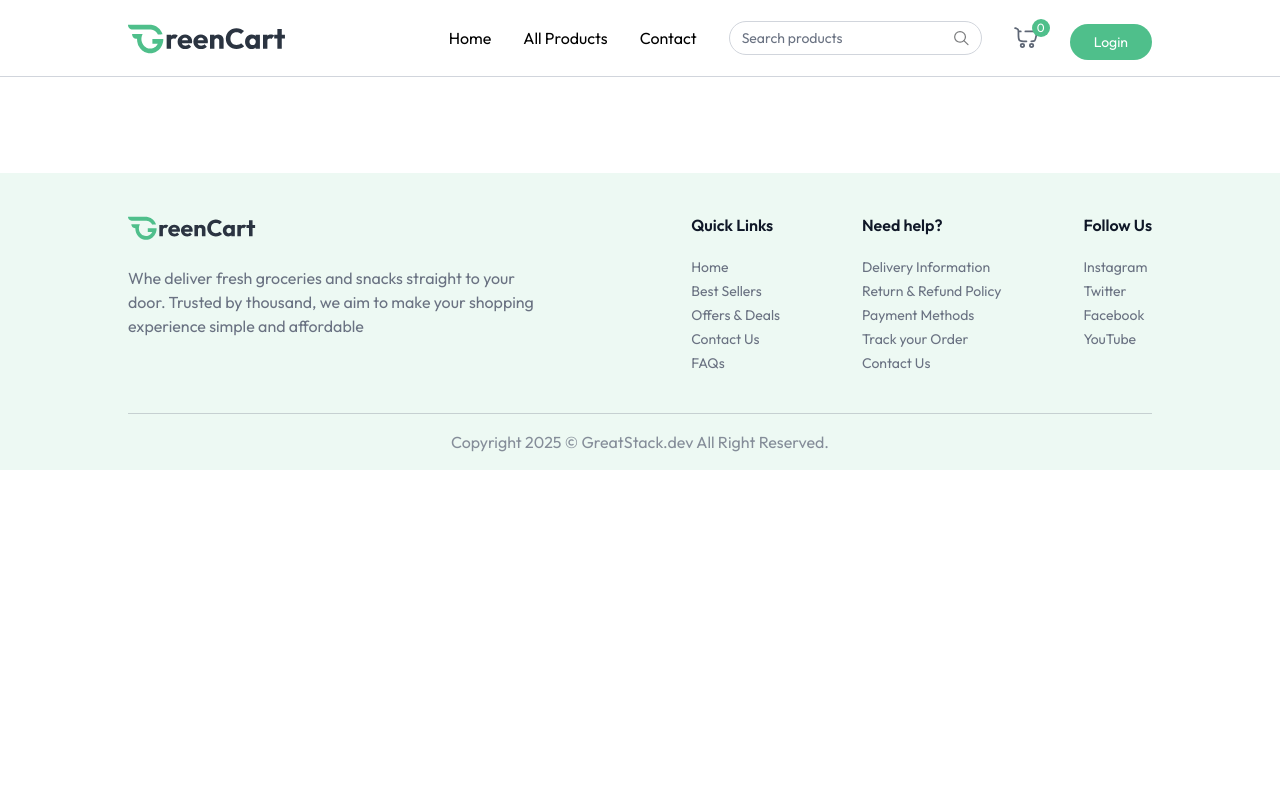
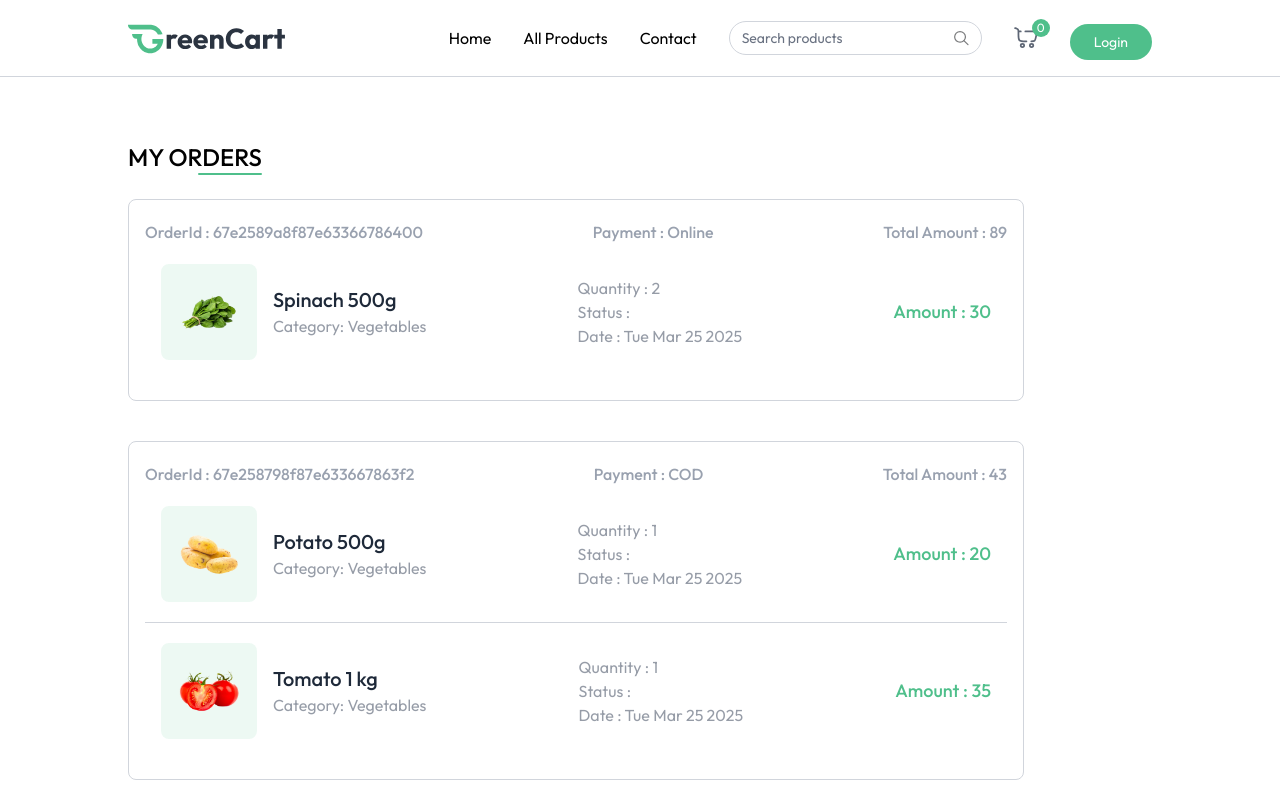
Before and after one commit to Warano02/Greencard_front, a React (Vite) app: page /my-orders in a window 1280 px wide. Shown: the top 800 px of the page. Built offline with nearby package versions, Linux system fonts and the light colour scheme.

Commit message:
my orders

```diff
--- a/src/App.jsx
+++ b/src/App.jsx
@@ -11,6 +11,7 @@
 import ProductsDetails from './pages/ProductsDetails'
 import Card from './pages/Card'
 import AddAddress from './pages/AddAddress'
+import MyOrders from './pages/MyOrders'
 function App() {
   const isSellerPath = useLocation().pathname.includes("seller")
   const { showUserLogin } = useAppContext()
@@ -24,6 +25,7 @@
           <Route path="/" element={<Home />} />
           <Route path="/products" element={<AllProducts />} />
           <Route path="/cart" element={<Card />} />
+          <Route path="/my-orders" element={<MyOrders />} />
           <Route path="/add-address" element={<AddAddress />} />
           <Route path="/products/:category" element={<ProductCategory />} />
           <Route path="/products/:category/:id" element={<ProductsDetails />} />
--- /dev/null
+++ b/src/pages/MyOrders.jsx
@@ -0,0 +1,54 @@
+import React, { useEffect, useState } from 'react'
+import { useAppContext } from '../context/AppContext'
+import { dummyOrders } from '../assets/assets'
+
+function MyOrders() {
+    const [myOrders, setMyOrders] = useState([])
+    const { currency } = useAppContext()
+    const fetchMyOrders = async () => {
+        setMyOrders(dummyOrders)
+    }
+    useEffect(() => {
+        fetchMyOrders()
+    }, [])
+    return (
+        <div className='mt-16 pb-16'>
+            <div className='flex flex-col items-end w-max mb-6'>
+                <p className='text-2xl font-medium uppercase'>My Orders</p>
+                <div className='w-16 h-0.5 bg-primary rounded-full'></div>
+            </div>
+            {myOrders.map((order, index) => (
+                <div className='border border-gray-300 rounded-lg mb-10 p-4 py-5 max-w-4xl' key={index}>
+                    <p className='flex justify-between md:items-center text-gray-400 md:font-medium max-md:flex-col'>
+                        <span>OrderId : {order._id} </span>
+                        <span>Payment : {order.paymentType} </span>
+                        <span>Total Amount : {currency} {order.amount} </span>
+                    </p>
+                    {order.items.map((item, index) => (
+                        <div key={index}
+                            className={`relative bg-white text-gray-500/70 ${order.items.length !== index + 1 && "border-b"} border-gray-300 flex flex-col md:flex-row md:items-center justify-between p-4 py-5 md:gap-16 w-full max-w-4xl`} >
+                            <div className='flex items-center mb-4 md:mb-0'>
+                                <div className='bg-primary/10 p-4 rounded-lg'>
+                                    <img src={item.product.image[0]} alt="product Image" className='w-16 h-16' />
+                                </div>
+                                <div className='ml-4'>
+                                    <h2 className='text-xl font-medium text-gray-800'>{item.product.name} </h2>
+                                    <p>Category: {item.product.category} </p>
+                                </div>
+                            </div>
+                            <div className='flex flex-col justify-center md:ùl-8 mb-4 md:mb-0'>
+                                <p>Quantity : {item.quantity || "1"} </p>
+                                <p>Status : {item.status} </p>
+                                <p>Date : {new Date(order.createdAt).toDateString()} </p>
+                            </div>
+                            <p className='text-primary text-lg font-medium'>Amount : {currency}{item.product.offerPrice * item.quantity} </p>
+
+                        </div>
+                    ))}
+                </div>
+            ))}
+        </div>
+    )
+}
+
+export default MyOrders
```
